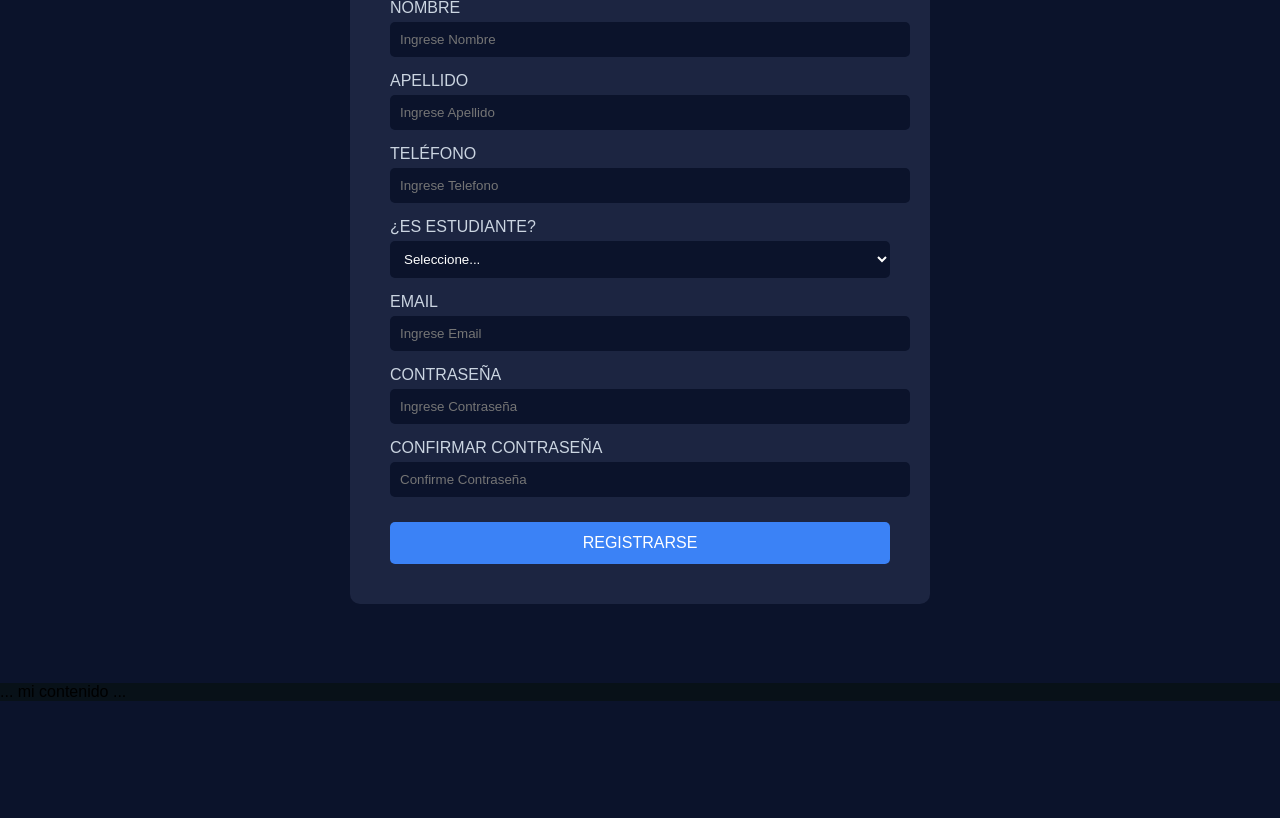
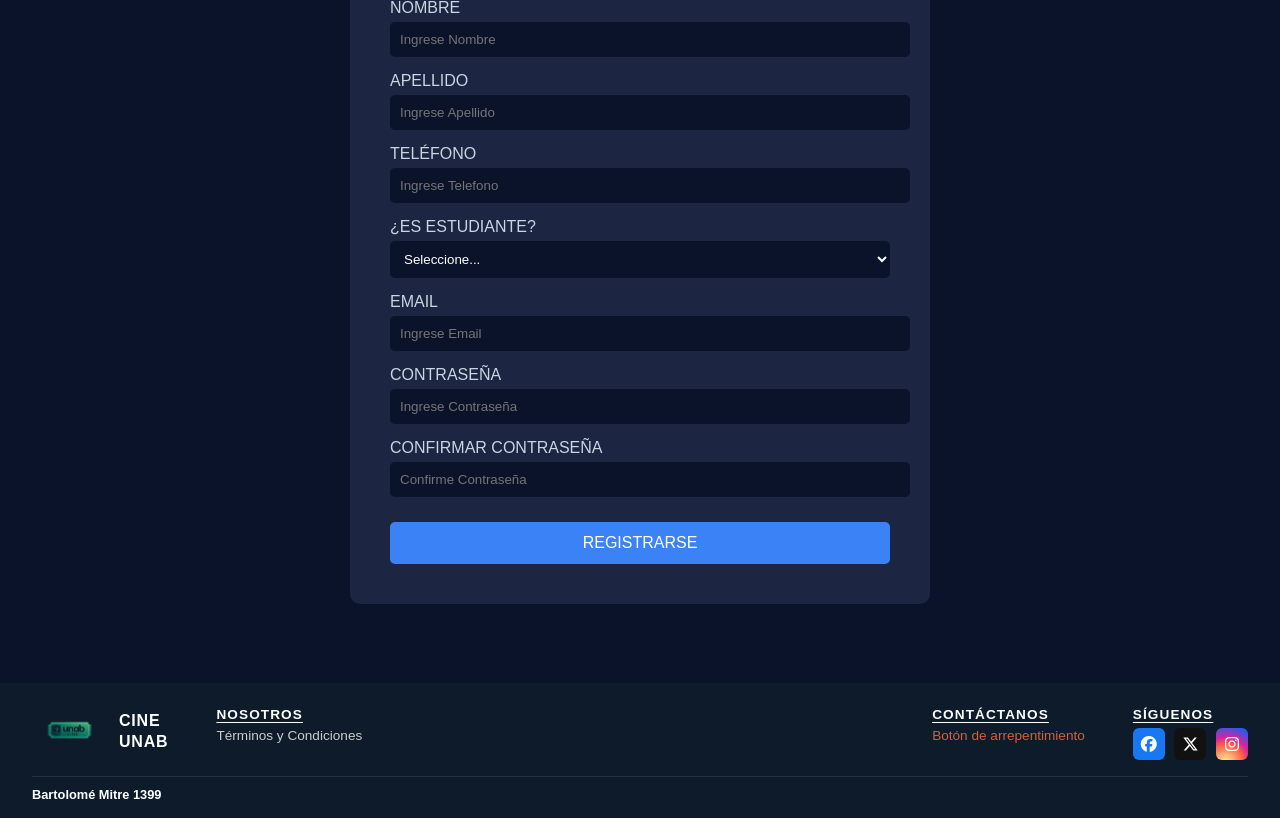
Before and after one commit to Yanina-canette/-CINE-UNAB-, a Flask app: page /formulario in a window 1280 px wide. Shown: the part 289-1107 px from the top of the page. Before the commit the page ends 990 px from the top, so only its background shows below. Run offline with Flask 3, Linux system fonts and the light colour scheme.

Commit message:
agregado el pie de pagina en base html y styles5 usado para acomodar el pie de pagina

```diff
--- a/src/app.py
+++ b/src/app.py
@@ -21,7 +21,7 @@ pool = pooling.MySQLConnectionPool(
     pool_size=5,
     host="localhost",
     user="root",
-    password="mysql0610",
+    password="",
     database="cine_database"
 
 )
--- a/src/static/styles5.css
+++ b/src/static/styles5.css
@@ -0,0 +1,98 @@
+footer {
+  background-color: #0d1b2a;
+  color: white;
+  padding: 1.5rem 2rem 1rem;
+  font-family: sans-serif;
+}
+
+.footer-inner {
+  display: flex;
+  align-items: flex-start;
+  flex-wrap: wrap;
+  justify-content: flex-start;
+  gap: 3rem;
+}
+
+.footer-col:nth-child(3) {
+  margin-left: auto;
+}
+
+.footer-brand {
+  display: flex;
+  align-items: center;
+  gap: 0.75rem;
+}
+
+.footer-brand img {
+  height: 50px;
+  width: auto;
+}
+
+.footer-brand span {
+  font-weight: 700;
+  font-size: 1rem;
+  line-height: 1.3;
+  letter-spacing: 0.05em;
+}
+
+.footer-col h4 {
+  font-size: 0.85rem;
+  font-weight: 700;
+  letter-spacing: 0.08em;
+  margin: 0 0 0.4rem;
+  text-decoration: underline;
+  text-underline-offset: 3px;
+}
+
+.footer-col a {
+  display: block;
+  color: #ccc;
+  text-decoration: none;
+  font-size: 0.85rem;
+}
+
+.footer-col a:hover {
+  color: white;
+}
+
+.footer-link-red {
+  color: #e05a3a !important;
+}
+
+.footer-link-red:hover {
+  color: #ff7755 !important;
+}
+
+.footer-icons {
+  display: flex;
+  gap: 0.6rem;
+  margin-top: 0.2rem;
+}
+
+.footer-icons a {
+  display: flex;
+  align-items: center;
+  justify-content: center;
+  width: 32px;
+  height: 32px;
+  background-color: #1877f2;
+  border-radius: 6px;
+  color: white;
+  font-size: 1rem;
+  text-decoration: none;
+  transition: opacity 0.2s;
+}
+
+.footer-icons a:nth-child(2) { background-color: #111; }
+.footer-icons a:nth-child(3) { background: radial-gradient(circle at 30% 107%, #fdf497 0%, #fd5949 45%, #d6249f 60%, #285aeb 90%); }
+
+.footer-icons a:hover { opacity: 0.85; }
+
+.footer-bottom {
+  margin-top: 1rem;
+  font-size: 0.8rem;
+  font-weight: 600;
+  color: white;
+  border-top: 1px solid rgba(255,255,255,0.1);
+  padding-top: 0.6rem;
+}
--- a/src/templates/base.html
+++ b/src/templates/base.html
@@ -6,6 +6,7 @@
     <meta name="viewport" content="width=device-width, initial-scale=1.0">
     <title>Cine UNAB - Cartelera</title>
     <link rel="stylesheet" href="{{ url_for('static', filename='styles3.css') }}">
+    <link rel="stylesheet" href="{{ url_for('static', filename='styles5.css') }}">
 
     <link rel="stylesheet" href="https://cdnjs.cloudflare.com/ajax/libs/font-awesome/6.5.1/css/all.min.css">
     {% block estilos %}{% endblock %}
@@ -42,11 +43,49 @@
 
 
 <footer>
-    ... mi contenido ...
 
+  <div class="footer-inner">
 
+    <div class="footer-brand">
+      <img src="{{ url_for('static', filename='img/logo2.png') }}" alt="Logo UNAB">
+      <span>CINE<br>UNAB</span>
+    </div>
 
+    <div class="footer-col">
+      <h4>NOSOTROS</h4>
+      <a href="#">Términos y Condiciones</a>
+    </div>
+
+    <div class="footer-col">
+      <h4>CONTÁCTANOS</h4>
+      <a href="#" class="footer-link-red">Botón de arrepentimiento</a>
+    </div>
+
+    <div class="footer-col footer-social">
+      <h4>SÍGUENOS</h4>
+      <div class="footer-icons">
+        <a href="https://www.facebook.com/universidadnacionalguillermobrown" target="_blank"
+            rel="noopener noreferrer" aria-label="Facebook">
+      <i class="fa-brands fa-facebook"></i>
+       </a>
+        <a href="https://x.com/unaboficial" target="_blank"
+            rel="noopener noreferrer" aria-label="X / Twitter">
+      <i class="fa-brands fa-x-twitter"></i>
+        </a>
+        <a href="https://www.instagram.com/unaboficial/?hl=es" target="_blank"
+            rel="noopener noreferrer" aria-label="Instagram">
+      <i class="fa-brands fa-instagram"></i>
+        </a>
+      </div>
+    </div>
+
+  </div>
+
+  <div class="footer-bottom">
+    <span>Bartolomé Mitre 1399</span>
+  </div>
 </footer>
+
 
 </body>
 </html>
```
